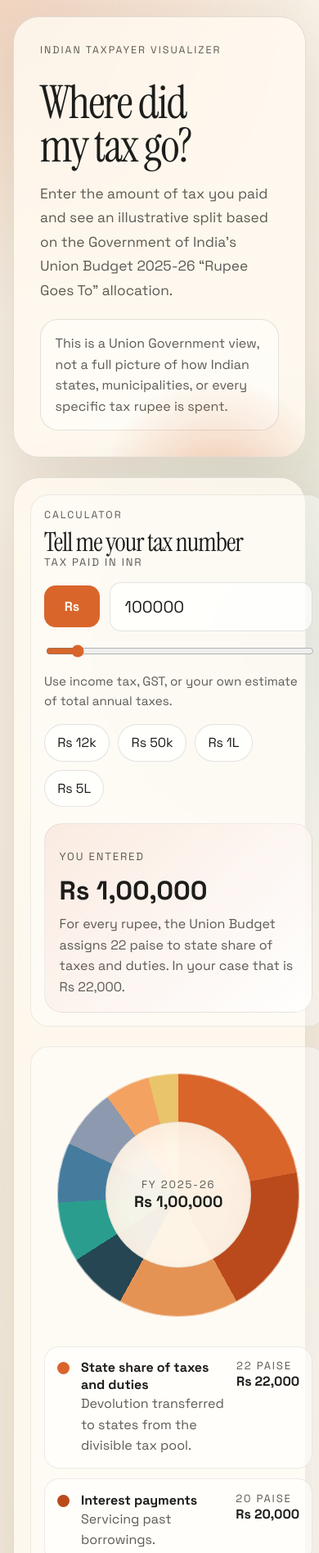
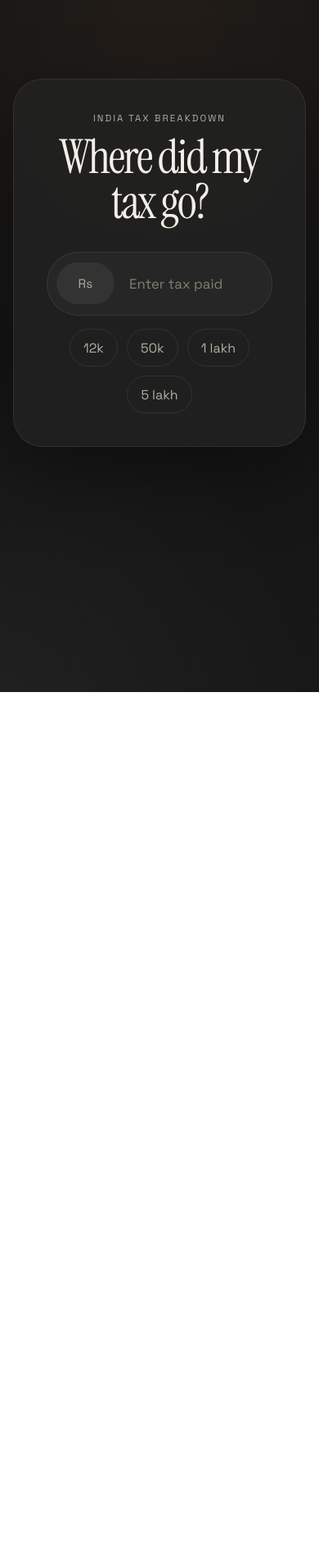
Before and after one commit to kumararyan1/india-tax-rupee, a plain HTML site: page index.html in a window 390 px wide. Shown: the top 1894 px of the page at 82% size. After the commit the page ends 844 px from the top, so only its background shows below. Drawn offline with Linux system fonts and the light colour scheme.

Commit message:
Refine UI to minimal dark layout

```diff
--- a/index.html
+++ b/index.html
@@ -19,32 +19,11 @@
   <body>
     <div class="grain"></div>
     <main class="page-shell">
-      <section class="hero">
-        <p class="eyebrow">Indian taxpayer visualizer</p>
-        <div class="hero-copy">
-          <h1>Where did my tax go?</h1>
-          <p class="lede">
-            Enter the amount of tax you paid and see an illustrative split based
-            on the Government of India’s Union Budget 2025-26 “Rupee Goes To”
-            allocation.
-          </p>
-        </div>
-        <div class="hero-note">
-          <p>
-            This is a Union Government view, not a full picture of how Indian
-            states, municipalities, or every specific tax rupee is spent.
-          </p>
-        </div>
-      </section>
-
-      <section class="calculator" aria-labelledby="calculator-title">
-        <div class="controls-panel">
-          <div class="section-head">
-            <p class="eyebrow">Calculator</p>
-            <h2 id="calculator-title">Tell me your tax number</h2>
-          </div>
-
-          <label class="input-label" for="tax-input">Tax paid in INR</label>
+      <section class="hero" aria-labelledby="page-title">
+        <p class="eyebrow">India tax breakdown</p>
+        <h1 id="page-title">Where did my tax go?</h1>
+        <div class="input-stack">
+          <label class="sr-only" for="tax-input">Tax paid in INR</label>
           <div class="input-row">
             <span class="currency-pill">Rs</span>
             <input
@@ -54,101 +33,36 @@
               inputmode="numeric"
               min="0"
               step="100"
-              value="100000"
-              aria-describedby="tax-help"
+              placeholder="Enter tax paid"
             />
           </div>
-          <input
-            id="tax-range"
-            type="range"
-            min="0"
-            max="1000000"
-            step="1000"
-            value="100000"
-            aria-label="Tax amount slider"
-          />
-          <p id="tax-help" class="helper">
-            Use income tax, GST, or your own estimate of total annual taxes.
-          </p>
-
           <div class="preset-row" aria-label="Preset amounts">
-            <button class="preset" data-amount="12000">Rs 12k</button>
-            <button class="preset" data-amount="50000">Rs 50k</button>
-            <button class="preset" data-amount="100000">Rs 1L</button>
-            <button class="preset" data-amount="500000">Rs 5L</button>
-          </div>
-
-          <div class="summary-card">
-            <p class="summary-label">You entered</p>
-            <p class="summary-value" id="total-tax">Rs 1,00,000</p>
-            <p class="summary-text" id="tax-rupee">
-              For every rupee, the Union Budget assigns 22 paise to state share
-              of taxes and duties.
-            </p>
+            <button class="preset" data-amount="12000">12k</button>
+            <button class="preset" data-amount="50000">50k</button>
+            <button class="preset" data-amount="100000">1 lakh</button>
+            <button class="preset" data-amount="500000">5 lakh</button>
           </div>
         </div>
+      </section>
 
-        <div class="viz-panel">
+      <section class="results is-hidden" id="results" aria-live="polite">
+        <div class="summary-strip">
+          <p class="summary-label">Tax entered</p>
+          <p class="summary-value" id="total-tax">Rs 0</p>
+        </div>
+
+        <div class="visual-panel">
           <div class="donut-wrap">
             <div class="donut" id="donut-chart" aria-hidden="true">
               <div class="donut-center">
-                <span class="donut-label">FY 2025-26</span>
-                <strong id="donut-total">Rs 1,00,000</strong>
+                <span class="donut-label">Breakdown</span>
+                <strong id="donut-total">Rs 0</strong>
               </div>
             </div>
           </div>
           <ol class="legend" id="legend-list" aria-label="Budget allocation"></ol>
         </div>
       </section>
-
-      <section class="explainers">
-        <article class="info-card">
-          <p class="eyebrow">How to read this</p>
-          <h2>One rupee is split into 100 paise</h2>
-          <p>
-            The official budget infographic expresses expenditure as a rupee
-            broken into paise. This app applies the same percentages to your
-            number so the result stays intuitive.
-          </p>
-        </article>
-        <article class="info-card">
-          <p class="eyebrow">Important caveat</p>
-          <h2>Illustrative, not a personalized treasury ledger</h2>
-          <p>
-            Taxes are pooled. Your exact rupees are not individually tagged to a
-            ministry. This is a public-finance explainer built from official
-            aggregate budget shares.
-          </p>
-        </article>
-      </section>
-
-      <section class="sources" aria-labelledby="sources-title">
-        <p class="helper" id="source-intro"></p>
-        <div class="section-head">
-          <p class="eyebrow">Sources</p>
-          <h2 id="sources-title">Official Government references</h2>
-        </div>
-        <ul class="source-list">
-          <li>
-            <a
-              href="https://www.indiabudget.gov.in/budget2025-26/doc/Budget_at_Glance/bag1.pdf"
-              target="_blank"
-              rel="noreferrer"
-            >
-              Union Budget 2025-26: Budget at a Glance PDF
-            </a>
-          </li>
-          <li>
-            <a
-              href="https://www.indiabudget.gov.in/"
-              target="_blank"
-              rel="noreferrer"
-            >
-              India Budget portal, Ministry of Finance
-            </a>
-          </li>
-        </ul>
-      </section>
     </main>
 
     <script src="./script.js"></script>
--- a/script.js
+++ b/script.js
@@ -2,56 +2,47 @@ const breakdown = [
   {
     label: "State share of taxes and duties",
     share: 22,
-    color: "#d9652b",
-    description: "Devolution transferred to states from the divisible tax pool."
+    color: "#cf9363"
   },
   {
     label: "Interest payments",
     share: 20,
-    color: "#ba4a1b",
-    description: "Servicing past borrowings."
+    color: "#ba6e42"
   },
   {
     label: "Central sector schemes",
     share: 16,
-    color: "#e59354",
-    description: "Union-run schemes, excluding defence capital outlay and major subsidies."
+    color: "#deb07c"
   },
   {
     label: "Defence",
     share: 8,
-    color: "#264653",
-    description: "Defence services and related expenditure."
+    color: "#7b8c96"
   },
   {
     label: "Finance Commission and other transfers",
     share: 8,
-    color: "#2a9d8f",
-    description: "Transfers recommended or routed to states and other authorities."
+    color: "#6f8a82"
   },
   {
     label: "Other expenditure",
     share: 8,
-    color: "#457b9d",
-    description: "Residual expenditure heads outside the highlighted buckets."
+    color: "#6c7794"
   },
   {
     label: "Centrally sponsored schemes",
     share: 8,
-    color: "#8d99ae",
-    description: "Schemes jointly implemented with states."
+    color: "#8e8a9f"
   },
   {
     label: "Major subsidies",
     share: 6,
-    color: "#f4a261",
-    description: "Food, fertilizer, and petroleum-related subsidy support."
+    color: "#b78865"
   },
   {
     label: "Pensions",
     share: 4,
-    color: "#e9c46a",
-    description: "Pension obligations."
+    color: "#a89a74"
   }
 ];
 
@@ -61,45 +52,27 @@ const currencyFormatter = new Intl.NumberFormat("en-IN", {
   maximumFractionDigits: 0
 });
 
-const compactFormatter = new Intl.NumberFormat("en-IN", {
-  maximumFractionDigits: 1
-});
-
 const taxInput = document.querySelector("#tax-input");
-const taxRange = document.querySelector("#tax-range");
 const totalTax = document.querySelector("#total-tax");
 const donutTotal = document.querySelector("#donut-total");
 const donutChart = document.querySelector("#donut-chart");
 const legendList = document.querySelector("#legend-list");
-const taxRupee = document.querySelector("#tax-rupee");
 const presetButtons = document.querySelectorAll(".preset");
-const sourceIntro = document.querySelector("#source-intro");
+const results = document.querySelector("#results");
 
 function formatCurrency(value) {
   return currencyFormatter.format(value).replace("₹", "Rs ");
 }
 
-function formatCompact(value) {
-  if (value >= 10000000) {
-    return `${compactFormatter.format(value / 10000000)} crore`;
+function clampTaxAmount(rawValue) {
+  if (rawValue === "") {
+    return null;
   }
 
-  if (value >= 100000) {
-    return `${compactFormatter.format(value / 100000)} lakh`;
-  }
-
-  if (value >= 1000) {
-    return `${compactFormatter.format(value / 1000)} thousand`;
-  }
-
-  return `${compactFormatter.format(value)}`;
-}
-
-function clampTaxAmount(rawValue) {
   const parsed = Number(rawValue);
 
   if (!Number.isFinite(parsed) || parsed < 0) {
-    return 0;
+    return null;
   }
 
   return Math.min(parsed, 1000000000);
@@ -123,11 +96,25 @@ function itemAmount(total, share) {
 
 function updateQueryParam(total) {
   const url = new URL(window.location.href);
-  url.searchParams.set("tax", String(total));
+
+  if (total === null) {
+    url.searchParams.delete("tax");
+  } else {
+    url.searchParams.set("tax", String(total));
+  }
+
   window.history.replaceState({}, "", url);
 }
 
 function render(total) {
+  if (total === null) {
+    results.classList.add("is-hidden");
+    legendList.innerHTML = "";
+    updateQueryParam(null);
+    return;
+  }
+
+  results.classList.remove("is-hidden");
   totalTax.textContent = formatCurrency(total);
   donutTotal.textContent = formatCurrency(total);
   donutChart.style.setProperty("--segments", buildSegments());
@@ -141,7 +128,6 @@ function render(total) {
       <span class="swatch" style="background:${item.color}"></span>
       <div>
         <p class="legend-title">${item.label}</p>
-        <p class="legend-copy">${item.description}</p>
       </div>
       <div>
         <span class="legend-share">${item.share} paise</span>
@@ -152,17 +138,11 @@ function render(total) {
     legendList.appendChild(listItem);
   });
 
-  const lead = breakdown[0];
-  const leadAmount = itemAmount(total, lead.share);
-  taxRupee.textContent = `For every rupee, the Union Budget assigns ${lead.share} paise to ${lead.label.toLowerCase()}. In your case that is ${formatCurrency(leadAmount)}.`;
-  sourceIntro.textContent = `Illustrative amount: ${formatCompact(total)} in taxes mapped to official Union Budget FY 2025-26 shares.`;
-
   updateQueryParam(total);
 }
 
 function syncInput(total) {
-  taxInput.value = String(total);
-  taxRange.value = String(Math.min(total, Number(taxRange.max)));
+  taxInput.value = total === null ? "" : String(total);
   render(total);
 }
 
@@ -175,14 +155,13 @@ function readInitialTax() {
   const fromQuery = url.searchParams.get("tax");
 
   if (!fromQuery) {
-    return 100000;
+    return null;
   }
 
   return clampTaxAmount(fromQuery);
 }
 
 taxInput.addEventListener("input", onInput);
-taxRange.addEventListener("input", onInput);
 
 presetButtons.forEach((button) => {
   button.addEventListener("click", () => {
--- a/styles.css
+++ b/styles.css
@@ -1,15 +1,15 @@
 :root {
-  --bg: #f5efe2;
-  --paper: rgba(255, 250, 240, 0.84);
-  --ink: #1d1d1b;
-  --muted: #5d5a52;
-  --line: rgba(29, 29, 27, 0.12);
-  --accent: #d9652b;
-  --accent-soft: rgba(217, 101, 43, 0.16);
-  --shadow: 0 24px 80px rgba(70, 45, 20, 0.12);
-  --radius-lg: 32px;
-  --radius-md: 22px;
-  --radius-sm: 14px;
+  --bg: #151515;
+  --panel: rgba(34, 34, 34, 0.88);
+  --panel-soft: rgba(255, 255, 255, 0.04);
+  --line: rgba(255, 255, 255, 0.08);
+  --text: #f3eee6;
+  --muted: #b4ada3;
+  --accent: #cf9363;
+  --shadow: 0 30px 90px rgba(0, 0, 0, 0.34);
+  --radius-xl: 36px;
+  --radius-lg: 26px;
+  --radius-md: 18px;
 }
 
 * {
@@ -24,11 +24,11 @@ body {
   margin: 0;
   min-height: 100vh;
   font-family: "Space Grotesk", sans-serif;
-  color: var(--ink);
+  color: var(--text);
   background:
-    radial-gradient(circle at top left, rgba(217, 101, 43, 0.2), transparent 24rem),
-    radial-gradient(circle at right 10% top 20%, rgba(33, 129, 88, 0.14), transparent 22rem),
-    linear-gradient(180deg, #f7f1e6 0%, #efe4d1 100%);
+    radial-gradient(circle at top, rgba(207, 147, 99, 0.09), transparent 28rem),
+    radial-gradient(circle at bottom left, rgba(255, 255, 255, 0.035), transparent 24rem),
+    linear-gradient(180deg, #111111 0%, #181818 100%);
 }
 
 .grain {
@@ -37,226 +37,171 @@ body {
   pointer-events: none;
   opacity: 0.08;
   background-image:
-    linear-gradient(rgba(0, 0, 0, 0.05) 1px, transparent 1px),
-    linear-gradient(90deg, rgba(0, 0, 0, 0.05) 1px, transparent 1px);
-  background-size: 12px 12px;
-  mask-image: radial-gradient(circle at center, black, transparent 92%);
+    linear-gradient(rgba(255, 255, 255, 0.03) 1px, transparent 1px),
+    linear-gradient(90deg, rgba(255, 255, 255, 0.03) 1px, transparent 1px);
+  background-size: 14px 14px;
+  mask-image: radial-gradient(circle at center, black, transparent 90%);
 }
 
 .page-shell {
-  width: min(1180px, calc(100% - 2rem));
+  width: min(1040px, calc(100% - 2rem));
   margin: 0 auto;
-  padding: 1.25rem 0 4rem;
+  padding: 6rem 0 4rem;
 }
 
 .hero,
-.calculator,
-.info-card,
-.sources {
+.results {
   position: relative;
-  backdrop-filter: blur(12px);
-  background: var(--paper);
+  background: var(--panel);
   border: 1px solid var(--line);
   box-shadow: var(--shadow);
+  backdrop-filter: blur(14px);
 }
 
 .hero {
-  display: grid;
-  gap: 1.25rem;
-  padding: 2rem;
-  border-radius: var(--radius-lg);
-  overflow: clip;
-}
-
-.hero::after {
-  content: "";
-  position: absolute;
-  inset: auto -10% -35% auto;
-  width: 18rem;
-  aspect-ratio: 1;
-  border-radius: 999px;
-  background: radial-gradient(circle, rgba(217, 101, 43, 0.3), transparent 70%);
+  max-width: 720px;
+  margin: 0 auto;
+  padding: 2.5rem;
+  border-radius: var(--radius-xl);
+  text-align: center;
+  animation: fade-up 700ms ease both;
 }
 
 .eyebrow {
-  margin: 0 0 0.6rem;
-  font-size: 0.78rem;
+  margin: 0 0 0.9rem;
+  font-size: 0.72rem;
+  letter-spacing: 0.18em;
   text-transform: uppercase;
-  letter-spacing: 0.16em;
   color: var(--muted);
 }
 
-.hero-copy h1,
-.section-head h2,
-.info-card h2 {
+h1 {
   margin: 0;
   font-family: "Instrument Serif", serif;
+  font-size: clamp(3.6rem, 11vw, 6.6rem);
   font-weight: 400;
-  letter-spacing: -0.03em;
-  line-height: 0.96;
+  line-height: 0.95;
+  letter-spacing: -0.04em;
 }
 
-.hero-copy h1 {
-  font-size: clamp(3.5rem, 11vw, 7rem);
-  max-width: 9ch;
-}
-
-.lede,
-.hero-note p,
-.helper,
-.info-card p,
-.source-list,
-.legend-copy,
-.summary-text {
-  color: var(--muted);
-}
-
-.lede {
-  max-width: 46rem;
-  margin: 1rem 0 0;
-  font-size: 1.08rem;
-  line-height: 1.7;
-}
-
-.hero-note {
-  max-width: 29rem;
-  padding: 1rem 1.1rem;
-  border-radius: var(--radius-md);
-  border: 1px solid var(--line);
-  background: rgba(255, 255, 255, 0.45);
-}
-
-.hero-note p,
-.helper,
-.summary-text,
-.info-card p,
-.source-list,
-.legend-copy {
-  margin: 0;
-  line-height: 1.6;
-}
-
-.calculator {
-  display: grid;
-  gap: 1.5rem;
-  margin-top: 1.5rem;
-  padding: 1.25rem;
-  border-radius: var(--radius-lg);
-}
-
-.controls-panel,
-.viz-panel {
-  padding: 1rem;
-  border-radius: var(--radius-md);
-  background: rgba(255, 255, 255, 0.42);
-  border: 1px solid rgba(29, 29, 27, 0.08);
-}
-
-.section-head h2,
-.info-card h2 {
-  font-size: clamp(2rem, 4vw, 3rem);
-}
-
-.input-label,
-.summary-label,
-.donut-label,
-.legend-share {
-  display: block;
-  font-size: 0.82rem;
-  text-transform: uppercase;
-  letter-spacing: 0.14em;
-  color: var(--muted);
+.input-stack {
+  margin-top: 2rem;
 }
 
 .input-row {
   display: flex;
   align-items: center;
-  gap: 0.75rem;
-  margin-top: 1rem;
+  gap: 0.8rem;
+  width: min(100%, 34rem);
+  margin: 0 auto;
+  padding: 0.7rem;
+  border-radius: 999px;
+  border: 1px solid var(--line);
+  background: rgba(255, 255, 255, 0.03);
 }
 
 .currency-pill {
   display: inline-flex;
   align-items: center;
   justify-content: center;
-  min-width: 4.25rem;
-  padding: 0.95rem 1rem;
-  border-radius: var(--radius-sm);
-  background: var(--accent);
-  color: #fff8f2;
-  font-weight: 700;
+  min-width: 4.4rem;
+  padding: 1rem 1.1rem;
+  border-radius: 999px;
+  background: rgba(255, 255, 255, 0.06);
+  color: var(--muted);
+  font-size: 0.95rem;
 }
 
 #tax-input {
   width: 100%;
-  padding: 1rem 1.1rem;
-  border: 1px solid var(--line);
-  border-radius: var(--radius-sm);
-  background: rgba(255, 255, 255, 0.72);
-  color: var(--ink);
+  padding: 1rem 1.2rem 1rem 0.35rem;
+  border: 0;
+  outline: 0;
+  background: transparent;
+  color: var(--text);
   font: inherit;
-  font-size: 1.25rem;
+  font-size: clamp(1.05rem, 2.6vw, 1.35rem);
 }
 
-#tax-input:focus,
-#tax-range:focus,
-.preset:focus-visible,
-.source-list a:focus-visible {
-  outline: 3px solid rgba(217, 101, 43, 0.28);
-  outline-offset: 2px;
-}
-
-#tax-range {
-  width: 100%;
-  margin-top: 1rem;
-  accent-color: var(--accent);
-}
-
-.helper {
-  margin-top: 0.75rem;
-  font-size: 0.95rem;
+#tax-input::placeholder {
+  color: #857d74;
 }
 
 .preset-row {
   display: flex;
   flex-wrap: wrap;
-  gap: 0.65rem;
+  justify-content: center;
+  gap: 0.7rem;
   margin-top: 1rem;
 }
 
 .preset {
+  padding: 0.72rem 1rem;
+  border-radius: 999px;
   border: 1px solid var(--line);
-  background: rgba(255, 255, 255, 0.72);
-  color: var(--ink);
-  padding: 0.7rem 0.95rem;
-  border-radius: 999px;
+  background: transparent;
+  color: var(--muted);
   font: inherit;
   cursor: pointer;
-  transition: transform 180ms ease, background 180ms ease;
+  transition:
+    background 180ms ease,
+    color 180ms ease,
+    transform 180ms ease,
+    border-color 180ms ease;
 }
 
 .preset:hover {
   transform: translateY(-1px);
-  background: rgba(217, 101, 43, 0.09);
+  color: var(--text);
+  background: rgba(255, 255, 255, 0.05);
+  border-color: rgba(255, 255, 255, 0.12);
 }
 
-.summary-card {
+#tax-input:focus-visible,
+.preset:focus-visible {
+  outline: 2px solid rgba(207, 147, 99, 0.45);
+  outline-offset: 3px;
+}
+
+.results {
   margin-top: 1.25rem;
-  padding: 1.1rem;
-  border-radius: var(--radius-md);
-  background:
-    linear-gradient(135deg, rgba(217, 101, 43, 0.12), rgba(255, 255, 255, 0.7)),
-    rgba(255, 255, 255, 0.58);
-  border: 1px solid rgba(29, 29, 27, 0.08);
+  padding: 1.5rem;
+  border-radius: var(--radius-xl);
+  transform-origin: top center;
+  animation: fade-up 700ms ease both;
+}
+
+.results.is-hidden {
+  display: none;
+}
+
+.summary-strip {
+  display: flex;
+  align-items: end;
+  justify-content: space-between;
+  gap: 1rem;
+  margin-bottom: 1.3rem;
+  padding-bottom: 1rem;
+  border-bottom: 1px solid var(--line);
+}
+
+.summary-label,
+.donut-label,
+.legend-share {
+  margin: 0;
+  font-size: 0.75rem;
+  letter-spacing: 0.16em;
+  text-transform: uppercase;
+  color: var(--muted);
 }
 
 .summary-value {
-  margin: 0.25rem 0 0.5rem;
-  font-size: clamp(2rem, 5vw, 3rem);
+  margin: 0;
+  font-size: clamp(1.8rem, 5vw, 3rem);
   font-weight: 700;
 }
 
-.viz-panel {
+.visual-panel {
   display: grid;
   gap: 1.25rem;
 }
@@ -264,39 +209,38 @@ body {
 .donut-wrap {
   display: grid;
   place-items: center;
-  padding: 1rem;
+  padding: 0.5rem 0 1rem;
 }
 
 .donut {
   position: relative;
-  width: min(24rem, 76vw);
+  width: min(22rem, 70vw);
   aspect-ratio: 1;
   border-radius: 50%;
   background: conic-gradient(var(--segments));
-  box-shadow: inset 0 0 0 1px rgba(255, 255, 255, 0.6);
+  box-shadow: inset 0 0 0 1px rgba(255, 255, 255, 0.06);
 }
 
 .donut::before {
   content: "";
   position: absolute;
-  inset: 20%;
+  inset: 22%;
   border-radius: 50%;
-  background: rgba(255, 249, 239, 0.95);
-  border: 1px solid rgba(29, 29, 27, 0.1);
-  box-shadow: inset 0 10px 30px rgba(217, 101, 43, 0.08);
+  background: #1b1b1b;
+  border: 1px solid rgba(255, 255, 255, 0.06);
 }
 
 .donut-center {
   position: absolute;
   inset: 0;
+  z-index: 1;
   display: grid;
   place-content: center;
   text-align: center;
-  z-index: 1;
 }
 
 .donut-center strong {
-  font-size: clamp(1.2rem, 3vw, 2rem);
+  font-size: clamp(1.1rem, 3vw, 1.8rem);
 }
 
 .legend {
@@ -310,115 +254,63 @@ body {
 .legend li {
   display: grid;
   grid-template-columns: auto 1fr auto;
-  gap: 0.85rem;
-  align-items: start;
-  padding: 0.9rem 0.95rem;
-  border-radius: 18px;
-  border: 1px solid rgba(29, 29, 27, 0.08);
-  background: rgba(255, 255, 255, 0.58);
+  gap: 0.9rem;
+  align-items: center;
+  padding: 0.95rem 1rem;
+  border-radius: var(--radius-md);
+  border: 1px solid var(--line);
+  background: var(--panel-soft);
+  animation: fade-up 500ms ease both;
 }
 
 .swatch {
-  width: 0.95rem;
-  height: 0.95rem;
-  margin-top: 0.25rem;
+  width: 0.85rem;
+  height: 0.85rem;
   border-radius: 999px;
 }
 
+.legend-title,
+.legend-value {
+  margin: 0;
+}
+
 .legend-title {
-  margin: 0;
-  font-weight: 700;
+  font-weight: 500;
 }
 
 .legend-value {
-  margin: 0;
   font-weight: 700;
+  text-align: right;
 }
 
-.explainers {
-  display: grid;
-  gap: 1rem;
-  margin-top: 1.5rem;
-}
-
-.info-card,
-.sources {
-  padding: 1.5rem;
-  border-radius: var(--radius-lg);
-}
-
-.info-card h2 {
-  margin-bottom: 0.8rem;
-}
-
-.sources {
-  margin-top: 1.5rem;
-}
-
-.source-list {
-  margin: 1rem 0 0;
-  padding-left: 1.1rem;
-}
-
-.source-list a {
-  color: var(--ink);
+.sr-only {
+  position: absolute;
+  width: 1px;
+  height: 1px;
+  padding: 0;
+  margin: -1px;
+  overflow: hidden;
+  clip: rect(0, 0, 0, 0);
+  white-space: nowrap;
+  border: 0;
 }
 
 @media (min-width: 880px) {
-  .hero {
-    grid-template-columns: 1.4fr 0.8fr;
-    align-items: end;
+  .results {
+    padding: 1.8rem;
   }
 
-  .hero-copy {
-    grid-column: 1 / 2;
-  }
-
-  .hero-note {
-    justify-self: end;
-    align-self: start;
-  }
-
-  .calculator {
-    grid-template-columns: minmax(18rem, 28rem) 1fr;
+  .visual-panel {
+    grid-template-columns: minmax(18rem, 25rem) 1fr;
     align-items: start;
   }
 
-  .explainers {
-    grid-template-columns: 1fr 1fr;
+  .summary-strip {
+    margin-bottom: 1.5rem;
   }
 }
 
-@media (prefers-reduced-motion: no-preference) {
-  .hero,
-  .calculator,
-  .info-card,
-  .sources {
-    animation: rise 700ms ease both;
-  }
-
-  .hero {
-    animation-delay: 40ms;
-  }
-
-  .calculator {
-    animation-delay: 140ms;
-  }
-
-  .explainers .info-card:first-child {
-    animation-delay: 220ms;
-  }
-
-  .explainers .info-card:last-child {
-    animation-delay: 280ms;
-  }
-
-  .sources {
-    animation-delay: 340ms;
-  }
-}
-
-@keyframes rise {
+@keyframes fade-up {
   from {
     opacity: 0;
     transform: translateY(18px);
```
